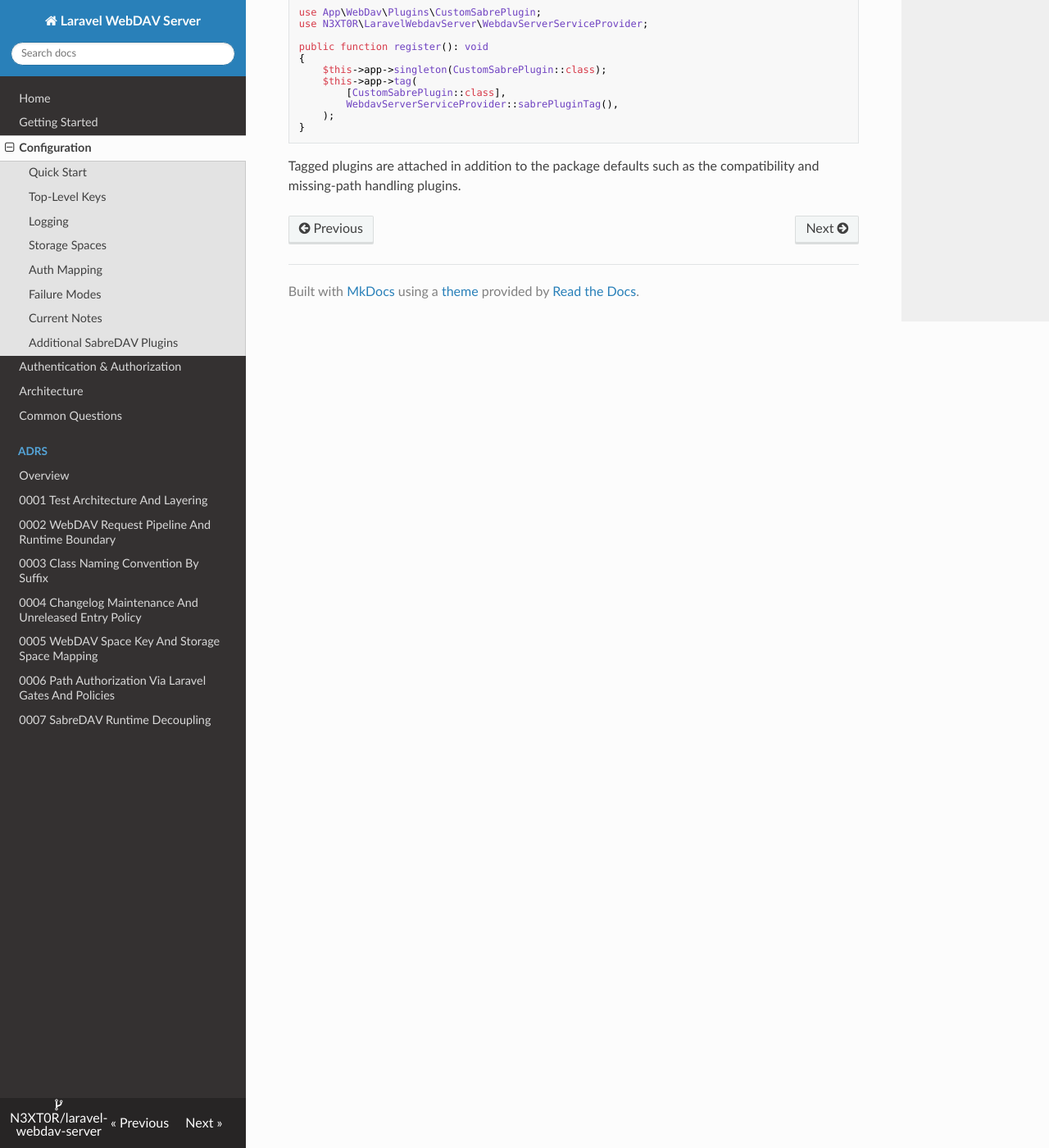
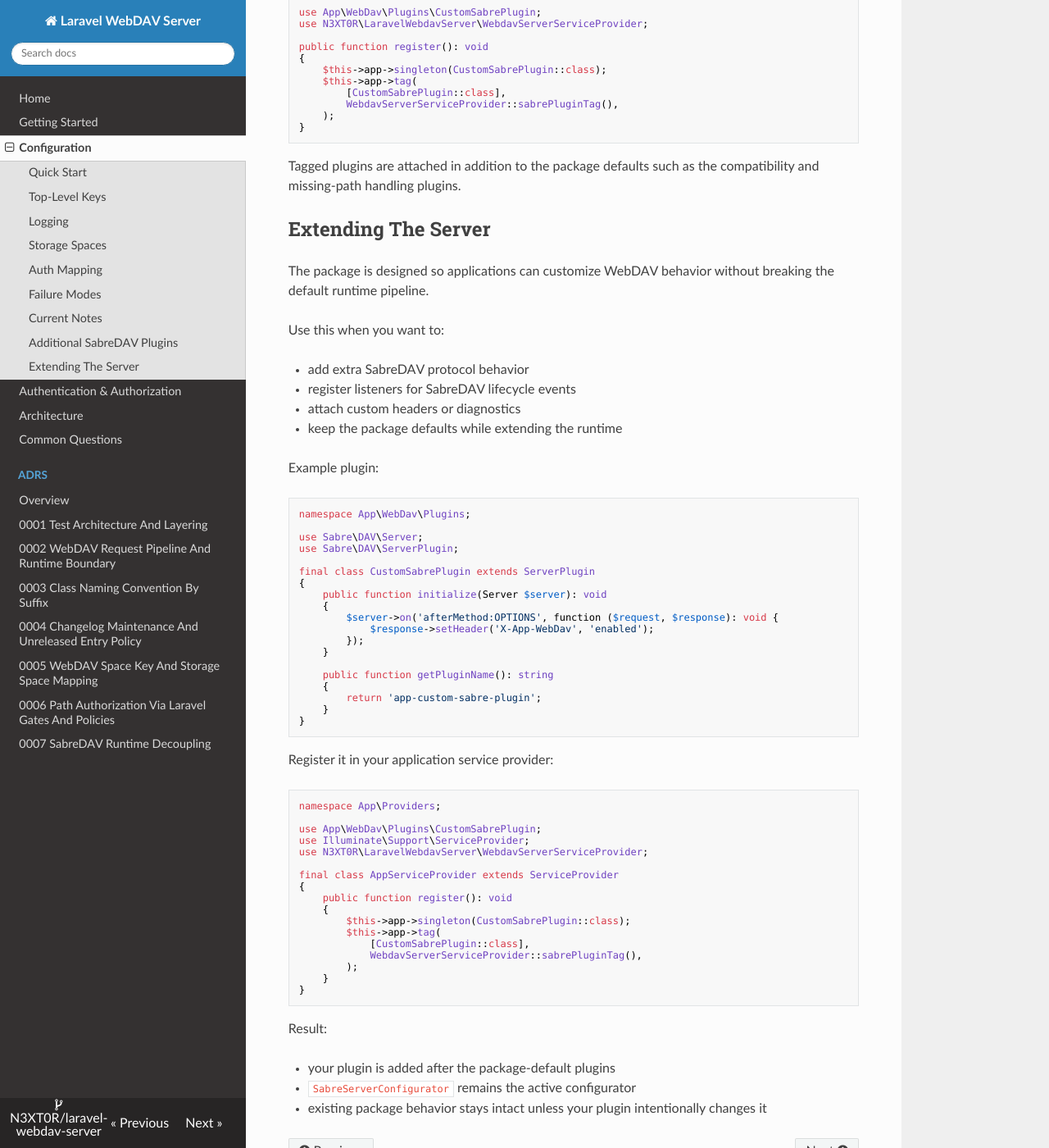
Before and after one commit to N3XT0R/laravel-webdav-server, an MkDocs documentation site: the page built from docs/configuration.md, in a window 1280 px wide and 1400 px high, scrolled down 3308 px. Shown: the whole window at 82% size. Built offline with MkDocs 1.6.1, drawn with Linux system fonts in a browser that asks for light colours; nearby versions of some CDN libraries.

Commit message:
feat: implementing package features

````diff
--- a/docs/configuration.md
+++ b/docs/configuration.md
@@ -153,3 +153,66 @@ public function register(): void
 
 Tagged plugins are attached in addition to the package defaults such as the compatibility and missing-path handling
 plugins.
+
+## Extending The Server
+
+The package is designed so applications can customize WebDAV behavior without breaking the default runtime pipeline.
+
+Use this when you want to:
+
+- add extra SabreDAV protocol behavior
+- register listeners for SabreDAV lifecycle events
+- attach custom headers or diagnostics
+- keep the package defaults while extending the runtime
+
+Example plugin:
+
+```php
+namespace App\WebDav\Plugins;
+
+use Sabre\DAV\Server;
+use Sabre\DAV\ServerPlugin;
+
+final class CustomSabrePlugin extends ServerPlugin
+{
+    public function initialize(Server $server): void
+    {
+        $server->on('afterMethod:OPTIONS', function ($request, $response): void {
+            $response->setHeader('X-App-WebDav', 'enabled');
+        });
+    }
+
+    public function getPluginName(): string
+    {
+        return 'app-custom-sabre-plugin';
+    }
+}
+```
+
+Register it in your application service provider:
+
+```php
+namespace App\Providers;
+
+use App\WebDav\Plugins\CustomSabrePlugin;
+use Illuminate\Support\ServiceProvider;
+use N3XT0R\LaravelWebdavServer\WebdavServerServiceProvider;
+
+final class AppServiceProvider extends ServiceProvider
+{
+    public function register(): void
+    {
+        $this->app->singleton(CustomSabrePlugin::class);
+        $this->app->tag(
+            [CustomSabrePlugin::class],
+            WebdavServerServiceProvider::sabrePluginTag(),
+        );
+    }
+}
+```
+
+Result:
+
+- your plugin is added after the package-default plugins
+- `SabreServerConfigurator` remains the active configurator
+- existing package behavior stays intact unless your plugin intentionally changes it
````
Also changed, not shown: README.md (+57 -0 lines).
